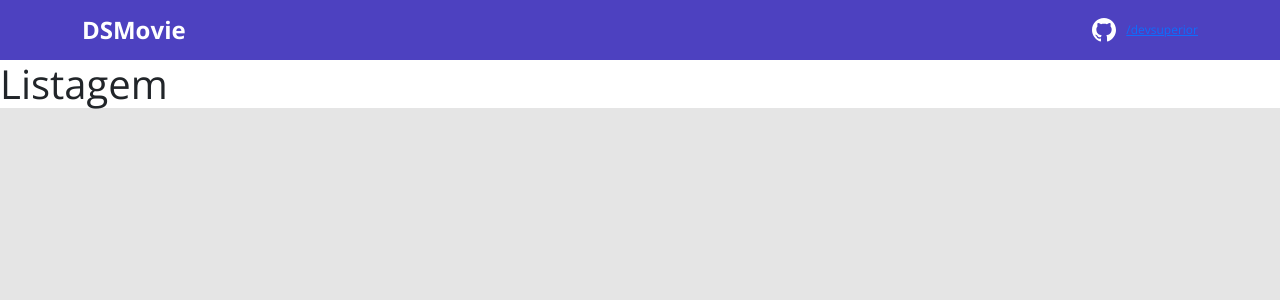
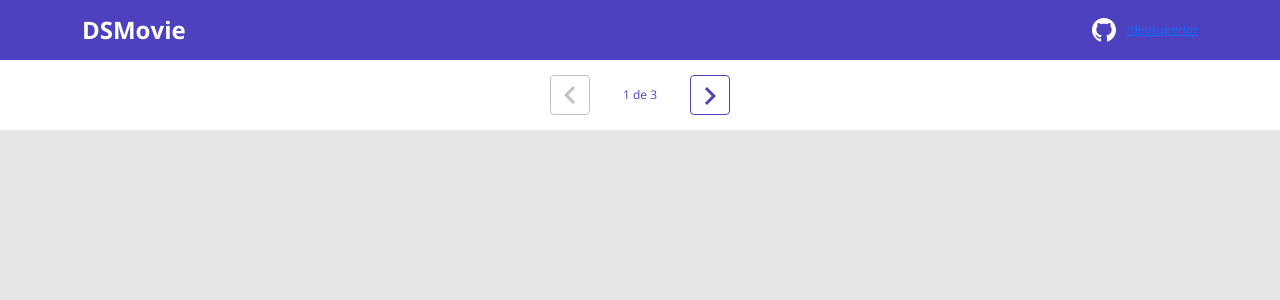
Before and after one commit to charlessilvar/dsmovie, a React (Create React App) app in the folder frontend/: page / in a window 1280 px wide. Shown: the top 300 px of the page. Built offline with nearby package versions, Linux system fonts and the light colour scheme.

Commit message:
Pagination Layout

```diff
--- a/frontend/src/index.css
+++ b/frontend/src/index.css
@@ -105,3 +105,59 @@
   align-items: center;
   justify-content: center;
 }
+
+/*Pagination*/
+
+.dsmovie-pagination-container {
+  padding: 15px 0;
+  display: flex;
+  justify-content: center;
+  align-items: center;
+}
+
+.dsmovie-pagination-box {
+  width: 180px;
+  display: flex;
+  justify-content: space-between;
+  align-items: center;
+}
+
+.dsmovie-pagination-box form {
+  width: 100%;
+  display: flex;
+}
+
+.dsmovie-pagination-button {
+  width: 40px;
+  height: 40px;
+  border-radius: 4px;
+  background-color: #fff;
+  display: flex;
+  justify-content: center;
+  align-items: center;
+  border: 1px solid var(--color-primary);
+  cursor: pointer;
+}
+
+.dsmovie-pagination-button svg {
+  filter: brightness(0) saturate(100%) invert(26%) sepia(19%) saturate(7395%) hue-rotate(234deg) brightness(89%) contrast(92%);
+}
+
+.dsmovie-pagination-button:disabled {
+  border: 1px solid #c2c2c2;
+  cursor: unset;
+}
+
+.dsmovie-pagination-button:disabled svg {
+  filter: none;
+}
+
+.dsmovie-pagination-container p {
+  margin: 0;
+  font-size: 12px;
+  color: var(--color-primary);
+}
+
+.dsmovie-flip-horizontal {
+  transform: rotate(180deg);
+}
--- a/frontend/src/pages/Listing/index.tsx
+++ b/frontend/src/pages/Listing/index.tsx
@@ -1,6 +1,18 @@
+import { ReactComponent as Arrow } from 'assets/img/Previous.svg';
+
 function Listing(){
     return (
-        <h1>Listagem</h1>
+        <div className="dsmovie-pagination-container">
+    <div className="dsmovie-pagination-box">
+        <button className="dsmovie-pagination-button" disabled={true} >
+            <Arrow />
+        </button>
+        <p>{`${1} de ${3}`}</p>
+        <button className="dsmovie-pagination-button" disabled={false} >
+            <Arrow className="dsmovie-flip-horizontal" />
+        </button>
+    </div>
+</div>
     );
 }
 
```
